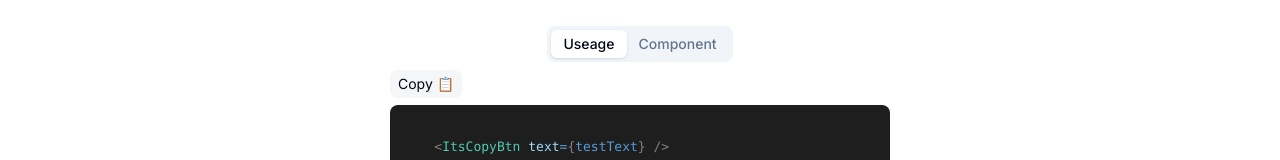
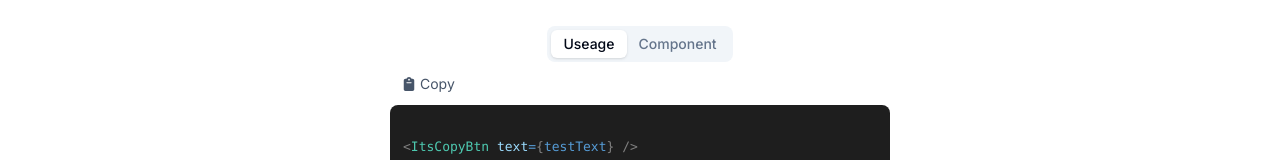
Before and after one commit to whyDoILoveThis/itsui, a Next.js app: page /its-copy-btn in a window 1280 px wide. Shown: the part 472-632 px from the top of the page. Built offline with nearby package versions, Linux system fonts and the light colour scheme.

Commit message:
improve copy button

```diff
--- a/ItsCopyBtn/ItsCopyBtn.tsx
+++ b/ItsCopyBtn/ItsCopyBtn.tsx
@@ -32,7 +32,7 @@ const ItsCopyBtn = ({
   return (
     <button
       onClick={handleCopy}
-      className={`w-fit copy-button btn p-1 px-2 rounded-lg text-sm ${
+      className={`btn select-none text-sm ${
         copied && !copiedClassNames && " btn-green"
       } ${classNames && classNames} ${
         copied && copiedClassNames && copiedClassNames
--- a/ItsCopyText/ItsCopyText.tsx
+++ /dev/null
@@ -1,28 +0,0 @@
-import React, { useState } from 'react';
-
-const CopyButton = ({ text }: { text: string }) => {
-  const [copied, setCopied] = useState(false);
-
-  const handleCopy = () => {
-    navigator.clipboard
-      .writeText(text) // 📋 Just like... copies it, man
-      .then(() => {
-        setCopied(true);
-        setTimeout(() => setCopied(false), 2000); // Keeps "Copied!" for a bit
-      })
-      .catch((err) => {
-        console.error('Failed to copy: ', err);
-      });
-  };
-
-  return (
-    <button
-      onClick={handleCopy}
-      className="w-fit copy-button boder boder-slate-400 bg-slate-400 bg-opacity-10 p-1 px-2 rounded-lg text-sm"
-    >
-      {copied ? 'Copied! 😎' : 'Copy 📋'}
-    </button>
-  );
-};
-
-export default CopyButton;
--- a/app/its-copy-btn/CodeSnipCopyBtnComponent.ts
+++ b/app/its-copy-btn/CodeSnipCopyBtnComponent.ts
@@ -1,5 +1,5 @@
 export const CodeSnipCopyBtnComponent = `
-    "use client";
+ "use client";
 import React, { useState } from "react";
 
 interface Props {
@@ -33,11 +33,9 @@ const ItsCopyBtn = ({
   return (
     <button
       onClick={handleCopy}
-      className={\`w-fit copy-button btn p-1 px-2 rounded-lg text-sm \${
-        copied && !copiedClassNames && " btn-green"
-      } \${classNames && classNames} \${
-        copied && copiedClassNames && copiedClassNames
-      }\`}
+      className={\`btn text-sm \${copied && !copiedClassNames && " btn-green"} \${
+        classNames && classNames
+      } \${copied && copiedClassNames && copiedClassNames}\`}
     >
       {copied && copiedText
         ? copiedText
--- a/app/its-copy-btn/CodeSnipCopyBtnUsage.ts
+++ b/app/its-copy-btn/CodeSnipCopyBtnUsage.ts
@@ -1,3 +1,3 @@
 export const CodeSnipCopyBtnUsage = `
-    <ItsCopyBtn text={testText} />
+<ItsCopyBtn text={testText} />
 `
--- a/app/its-copy-btn/page.tsx
+++ b/app/its-copy-btn/page.tsx
@@ -23,7 +23,6 @@ const Page = () => {
           />
 
           <div className="flex justify-between w-full">
-            {" "}
             <ItsCopyBtn text={testText} />
             {testText !== "" ? (
               <button
--- a/components/ItsCode.tsx
+++ b/components/ItsCode.tsx
@@ -1,8 +1,10 @@
-'use client';
-import CopyButton from '@/ItsCopyText/ItsCopyText';
-import { useEffect, useState } from 'react';
-import { Prism as SyntaxHighlighter } from 'react-syntax-highlighter';
-import { vscDarkPlus } from 'react-syntax-highlighter/dist/esm/styles/prism';
+"use client";
+import ItsCopyBtn from "@/ItsCopyBtn/ItsCopyBtn";
+import { useEffect, useState } from "react";
+import { Prism as SyntaxHighlighter } from "react-syntax-highlighter";
+import { vscDarkPlus } from "react-syntax-highlighter/dist/esm/styles/prism";
+import ClipboardIcon from "./icons/ClipboardIcon";
+import ClipboardCheckIcon from "./icons/ClipboardCheckIcon";
 
 export default function ItsCode({
   code,
@@ -21,7 +23,6 @@ export default function ItsCode({
     }
   }, [copying]);
 
-
   return (
     <article>
       <div
@@ -30,16 +31,29 @@ export default function ItsCode({
           setCopying(true);
         }}
       >
-        <CopyButton text={code} />
+        <ItsCopyBtn
+          btnText={
+            <span className="flex gap-1 items-center">
+              <ClipboardIcon /> Copy
+            </span>
+          }
+          copiedText={
+            <span className="flex gap-1 items-center">
+              <ClipboardCheckIcon /> Copied
+            </span>
+          }
+          classNames="btn-ghost"
+          text={code}
+        />
       </div>
 
       <div className="relative">
         <span
           className={` ${
-            !copying ? 'opacity-0 w-0 h-0' : 'w-full h-full opacity-100'
+            !copying ? "opacity-0 w-0 h-0" : "w-full h-full opacity-100"
           } rounded-lg absolute flex justify-center text-3xl text-slate-800 pt-6 font-bold bg-slate-500 transition-all duration-500 text-nowrap`}
         >
-          <p className="min-w-[150px]">Copied🤗</p>
+          <p className="min-w-[150px] select-none">Copied🤗</p>
         </span>
         <SyntaxHighlighter
           className="w-[300px] sm:w-[500px] p-0 m-0 rounded-lg"
--- /dev/null
+++ b/components/icons/ClipboardCheckIcon.tsx
@@ -0,0 +1,8 @@
+import React from "react";
+import { FaClipboardCheck } from "react-icons/fa6";
+
+const ClipboardCheckIcon = () => {
+  return <FaClipboardCheck />;
+};
+
+export default ClipboardCheckIcon;
--- /dev/null
+++ b/components/icons/ClipboardIcon.tsx
@@ -0,0 +1,8 @@
+import React from "react";
+import { FaClipboard } from "react-icons/fa6";
+
+const ClipboardIcon = () => {
+  return <FaClipboard />;
+};
+
+export default ClipboardIcon;
```
